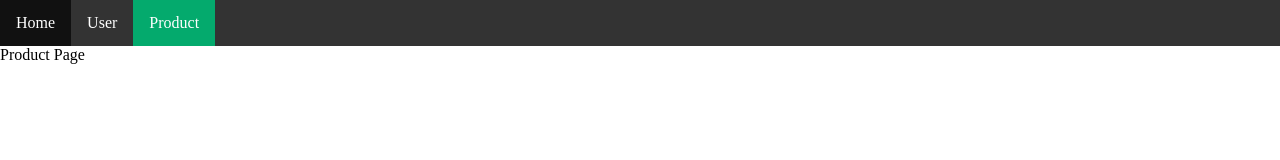
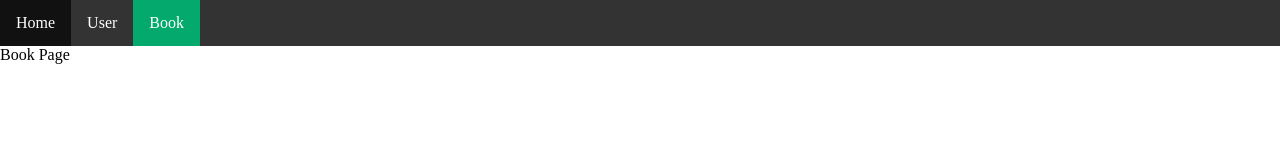
Before and after one commit to rhinothangvn/react-vite-rhinothang-1, a React (Vite) app: page /products in a window 1280 px wide. Shown: the top 160 px of the page. Built offline with nearby package versions, Linux system fonts and the light colour scheme.

Commit message:
commit 52

```diff
--- a/src/components/layout/header.jsx
+++ b/src/components/layout/header.jsx
@@ -11,7 +11,7 @@
         <NavLink to="/users">User</NavLink>
       </li>
       <li>
-        <NavLink to="/products">Product</NavLink>
+        <NavLink to="/products">Book</NavLink>
       </li>
     </ul>
   );
--- a/src/main.jsx
+++ b/src/main.jsx
@@ -5,15 +5,17 @@
 import LoginPage from "./pages/login.jsx";
 import RegisterPage from "./pages/register.jsx";
 import UserPage from "./pages/user.jsx";
-import ProductPage from "./pages/product.jsx";
+import BookPage from "./pages/book.jsx";
 import "./styles/global.css";
 import TodoApp from "./components/todo/TodoApp.jsx";
 import "./components/todo/todo.css";
+import ErrorPage from "./pages/error.jsx";
 
 const router = createBrowserRouter([
   {
     path: "/",
     element: <App />,
+    errorElement: <ErrorPage />,
     children: [
       {
         index: true,
@@ -25,7 +27,7 @@
       },
       {
         path: "/products",
-        element: <ProductPage />,
+        element: <BookPage />,
       },
     ],
   },
--- /dev/null
+++ b/src/pages/book.jsx
@@ -0,0 +1,5 @@
+const BookPage = () => {
+  return <div> Book Page</div>;
+};
+
+export default BookPage;
--- /dev/null
+++ b/src/pages/error.jsx
@@ -0,0 +1,20 @@
+import { Link, useRouteError } from "react-router-dom";
+
+export default function ErrorPage() {
+  const error = useRouteError();
+  console.error(error);
+
+  return (
+    <div id="error-page">
+      <h1>Oops!</h1>
+      <p>Sorry, an unexpected error has occurred.</p>
+      <p>
+        <i>{error.statusText || error.message}</i>
+      </p>
+
+      <div>
+        <Link to="/">Go back to home</Link>
+      </div>
+    </div>
+  );
+}
--- a/src/pages/product.jsx
+++ /dev/null
@@ -1,9 +0,0 @@
-
-
-const ProductPage = () => {
-    return (
-        <div> Product Page</div>
-    )
-}
-
-export default ProductPage;
```
